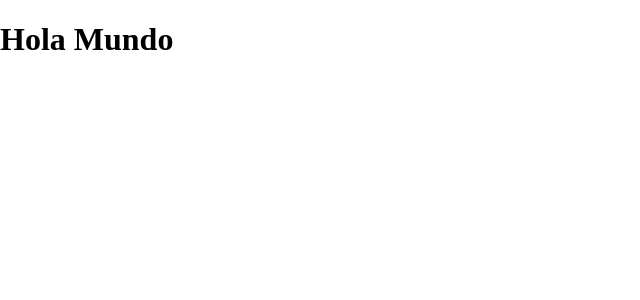
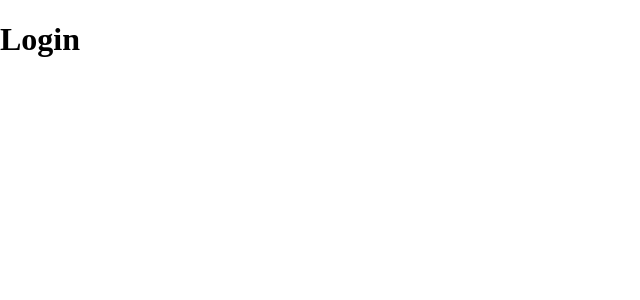
Before and after one commit to jaiderdeveloper/IAssist, a React (Vite) app: page / in a window 1280 px wide. Shown: the top 300 px of the page, without its empty margins (0-640 px from the left). Built offline with nearby package versions, Linux system fonts and the light colour scheme.

Commit message:
react route dom

```diff
--- a/package.json
+++ b/package.json
@@ -15,7 +15,8 @@
     "@mui/material": "^5.15.20",
     "path": "^0.12.7",
     "react": "^18.2.0",
-    "react-dom": "^18.2.0"
+    "react-dom": "^18.2.0",
+    "react-router-dom": "^6.23.1"
   },
   "devDependencies": {
     "@types/react": "^18.2.66",
--- /dev/null
+++ b/src/containers/chat/index.tsx
@@ -0,0 +1,3 @@
+export const ChartGPT = () => {
+  return <h1>ChartGPT</h1>;
+};
--- a/src/main.tsx
+++ b/src/main.tsx
@@ -1,13 +1,15 @@
+import "@/common/css/index.css";
+import theme from "@/common/theme";
+import { router } from "@/pages/router";
+import { ThemeProvider } from "@mui/material";
 import React from "react";
 import ReactDOM from "react-dom/client";
-import "@/common/css/index.css";
-import { ThemeProvider } from "@mui/material";
-import theme from "./common/theme";
+import { RouterProvider } from "react-router-dom";
 
 ReactDOM.createRoot(document.getElementById("root")!).render(
   <React.StrictMode>
     <ThemeProvider theme={theme}>
-      <h1>Hola Mundo</h1>
+      <RouterProvider router={router} />
     </ThemeProvider>
   </React.StrictMode>
 );
--- /dev/null
+++ b/src/pages/chatGPT/index.tsx
@@ -0,0 +1,5 @@
+import { ChartGPT } from "@/containers/chat";
+
+export default function ChatGPTPage() {
+  return <ChartGPT />;
+}
--- /dev/null
+++ b/src/pages/router/index.tsx
@@ -0,0 +1,15 @@
+import { createBrowserRouter } from "react-router-dom";
+import ChatGPTPage from "../chatGPT";
+
+export const router = createBrowserRouter([
+  {
+    path: "/",
+    element: <h1>Login</h1>,
+    children: [
+      {
+        path: "chat-gpt",
+        element: <ChatGPTPage />,
+      },
+    ],
+  },
+]);
```
Also changed, not shown: 1 other file (tests, documents, lock files or other folders).
